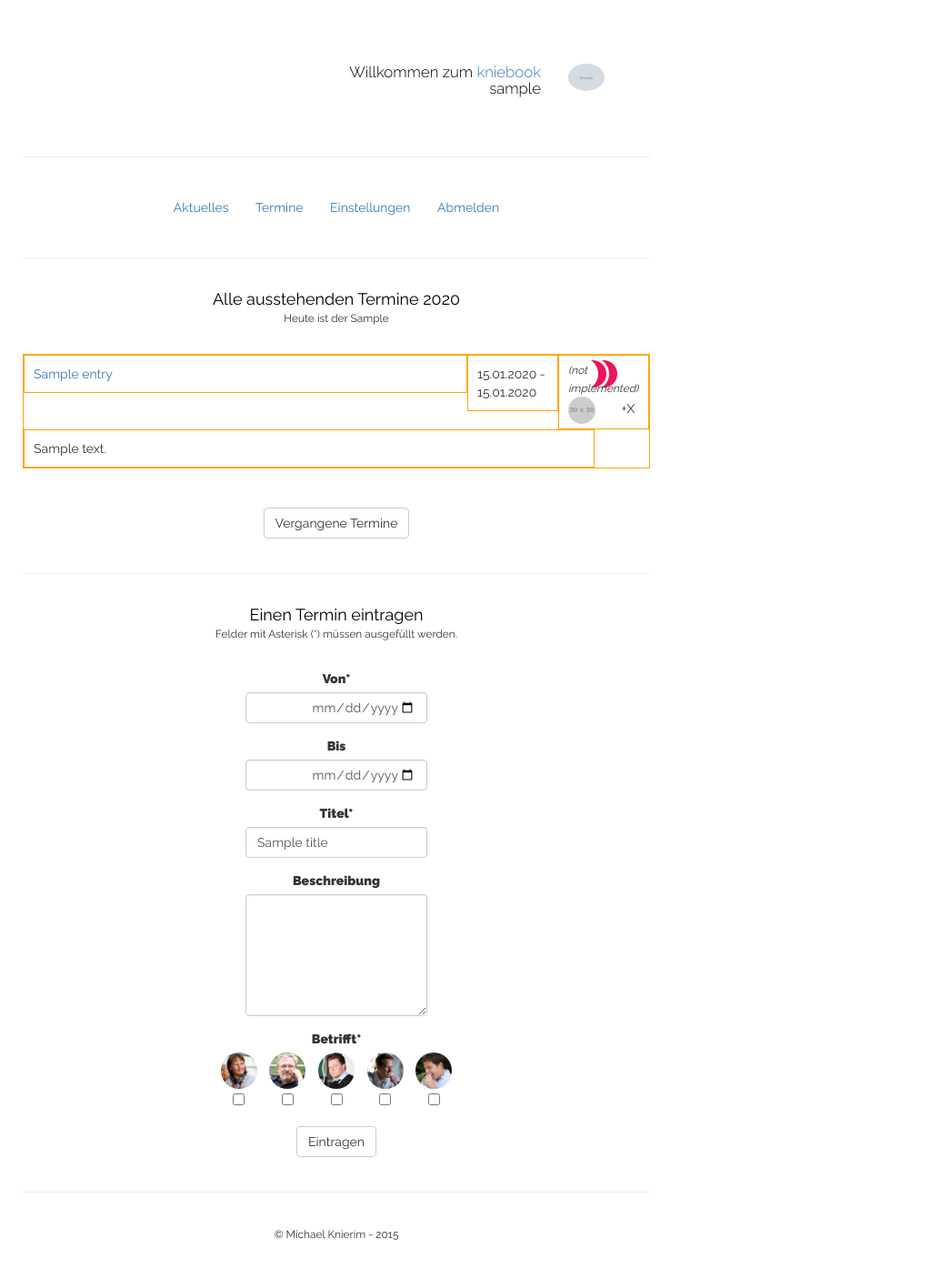
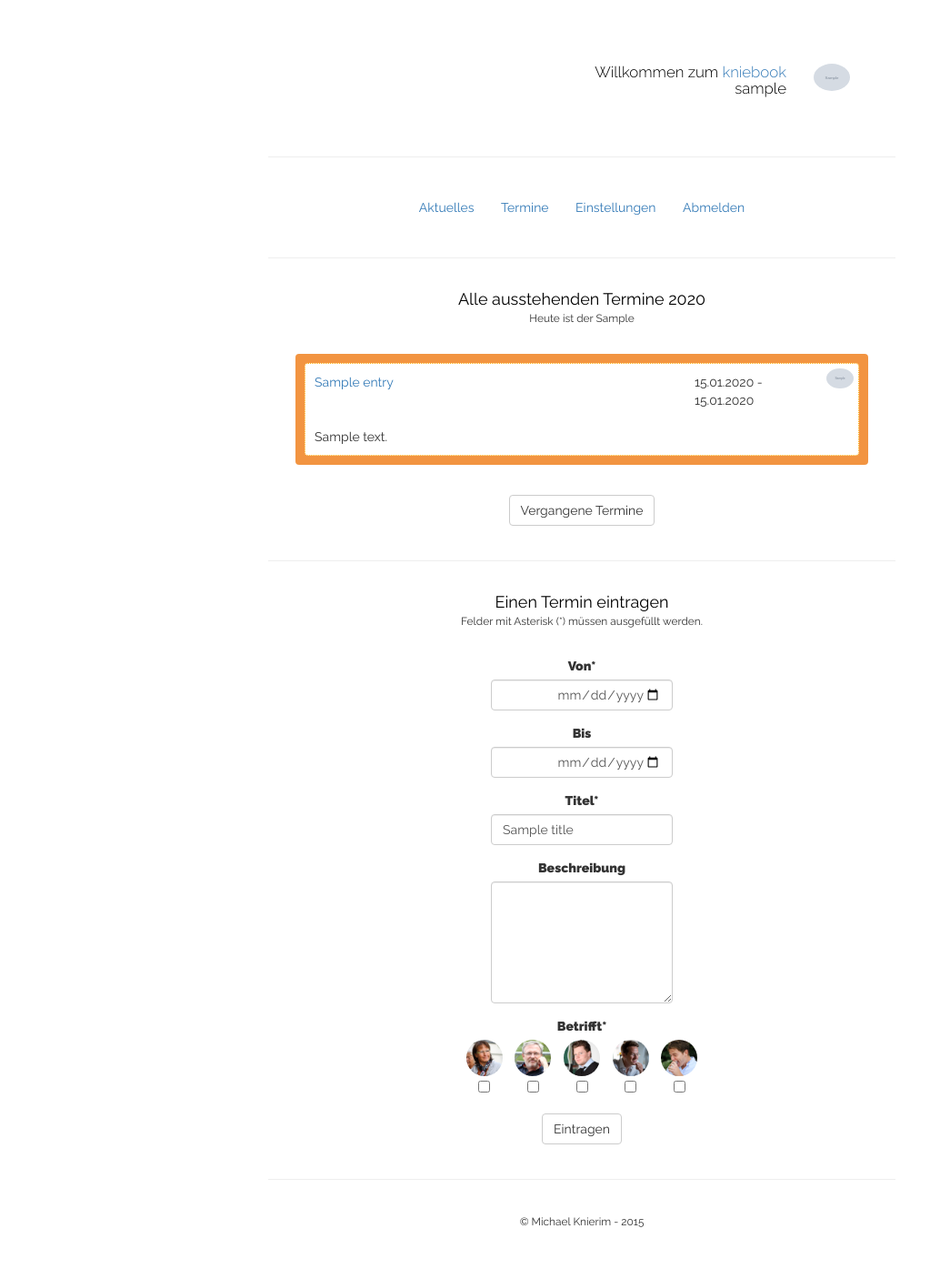
Before and after one commit to MKnierim/familybook, a Python web app: template kniebook-webapp/templates/termine.html in a window 1280 px wide. Shown: the whole page at 91% size, without its empty margins (0-1023 px from the left). After the commit the page ends 1349 px from the top, so only its background shows below. Run offline with Jinja, Linux system fonts and the light colour scheme; the template is opened without the code that fills it: most values are stand-ins (such as "Sample title", 1, 10 or a date in 2020); grey boxes marked "Sample" are stand-in pictures; grey boxes labelled with a size stand in for pictures from a placeholder-image service; some libraries are stand-ins or nearby versions.

Commit message:
Implement avatar display in date-list

```diff
--- a/kniebook-webapp/databases.py
+++ b/kniebook-webapp/databases.py
@@ -155,7 +155,7 @@ class Calendar(db.Model):
 	title = db.StringProperty(required=True)
 	description = db.TextProperty()
 	author = db.ReferenceProperty()
-	concerned_users = db.ListProperty(str)
+	concerned_users = db.ListProperty(str)		# It would be a nice idea to create my own property class here by extending the db.ListProperty() to store an array of db.ReferenceProperty objects or unique identifiers for user ids...
 	created = db.DateProperty(auto_now_add=True)
 	last_modified = db.DateTimeProperty(auto_now=True)
 
--- a/kniebook-webapp/static/css/main.css
+++ b/kniebook-webapp/static/css/main.css
@@ -62,7 +62,8 @@ a:hover {
 
 @media screen and (max-height: 800px) {
 	.container {
-		margin: 10px;
+		margin: 10px auto;
+		width: calc(100% - 20px);
 	}
 }
 
@@ -159,10 +160,17 @@ a:hover {
 	width: 100%;
 	margin-bottom: 10px;
 	overflow: auto;
+	background-color: #fff;
+	border: 1px dotted orange;
+	border-radius: 4px;
+}
+
+.date-row:last-of-type	{
+	margin-bottom: 0px;
 }
 
 .date-title {
-	width: calc(100% - 200px);
+	width: calc(100% - 190px);
 	float: left;
 	padding: 10px;
 }
@@ -186,15 +194,16 @@ a:hover {
 }
 
 .date-concern {
-	width: 100px;
+	width: 90px;
 	float: right;
-	padding: 5px 10px;
+	padding: 5px 5px 5px 10px;
+	text-align: right;
 }
 
 .date-concern.short {
 	background-image: url("/images/ui/date-multiple-icon.png");
 	background-repeat: no-repeat;
-	background-position: 7px 5px;
+	background-position: 13px 5px;
 }
 
 .date-concern span {
@@ -202,8 +211,12 @@ a:hover {
 }
 
 #date-list {
-	margin: 0;
-	width: 100%;
+	margin: 0 30px;
+	width: calc(100% - 60px);
+	background-color: #F29441;
+	border-color: #ccc;
+	border-radius: 4px;
+	padding: 10px;
 }
 
 #date-list h3 {
@@ -211,13 +224,19 @@ a:hover {
 	font-weight: bold;
 }
 
-#date-list div {
+/*#date-list div {
 	border: 1px solid orange;
-}
+}*/
 
 @media screen and (max-width: 480px) {
+	#date-list {
+		margin: 0;
+		width: 100%;
+	}
+
 	.date-title {
-		width: calc(100% - 100px);
+		width: calc(100% - 90px);
+		overflow: auto;
 	}
 
 	.date-date {
@@ -232,6 +251,7 @@ a:hover {
 
 /* ------------------------------------
  * Seasonal stylings
+ * Delete eventually? Seems redundant with separate css sheets
  * ------------------------------------
  */
 .btn-winter {
--- a/kniebook-webapp/templates/termine.html
+++ b/kniebook-webapp/templates/termine.html
@@ -20,16 +20,28 @@
 					<!-- Not implemented -->
 
 					{% for entry in dates %}
-						<!-- Date row -->
+						<!-- Single date row -->
 						<div class="date-row">
 							<div class="date-title">
 								<a href="/termin/{{ entry.key().id() }}">{{entry.title}}</a>
 							</div>
-							<div class="date-concern short">
-								<small><i>(not implemented)</i></small>
-								<img src="http://placehold.it/30x30&text=1" class="img-circle">
-								<span>+X</span>
-							</div>
+
+							<!-- If there are less than two concerned users (or maybe groups later), show their avatars. -->
+							{% if entry.concerned_users|length <= 2 %}
+								<div class="date-concern">
+									{% for person in entry.concerned_users %}
+										<img src="/images/avatare/{{ entry.get_concerned_avatar(person) }}" class="img-circle avatar-xs" alt="{{ person }}">
+									{% endfor %}
+								</div>
+
+							<!-- Otherweise show only the shortened version of concerned users with the first user in the list showing an avatar and the rest hidden. -->
+							{% else %}
+								<div class="date-concern short">
+									<img src="/images/avatare/{{ entry.get_concerned_avatar(entry.concerned_users|first()) }}" class="img-circle avatar-xs" alt="{{ entry.concerned_users|first() }}">
+									<span>+{{ entry.concerned_users|length - 1 }}</span>
+								</div>
+							{% endif %}
+
 							<div class="date-date">
 								{{entry.start_date.strftime("%d.%m.%Y")}}
 								{% if entry.end_date %} - {{entry.end_date.strftime("%d.%m.%Y")}}{% endif %}
@@ -38,13 +50,16 @@
 								{% if entry.description %}
 									{{entry.description}}
 								{% else %}
-									<small><i>(Kurzbeschreibung not implemented)</i></small>
+									<small><i>(n/i)</i></small>
 								{% endif %}
 							</div>
 							{% if nutzer.username == "Admin" or nutzer.username == entry.author.username %}
-								<div class="date-controls">✎</div>
-								<div class="date-controls">✖</div>
-								<form method="post"><button type="submit" name="delete_date" value="{{entry.key().id()}}" class="btn-link btn-xs">Löschen</button></form>
+								<div class="date-controls">
+									<button type="" name="edit_date" value="" class="btn-link btn-xs">✎</button>
+								</div>
+								<div class="date-controls">
+									<form method="post"><button type="submit" name="delete_date" value="{{entry.key().id()}}" class="btn-link btn-xs">✖</button></form>
+								</div>
 							{% endif %}
 						</div>
 					{% endfor %}
```
Also changed, not shown: kniebook-webapp/templates/base.html (line endings or trailing spaces), kniebook-webapp/testing/date-list.html (renamed from kniebook-webapp/testing/testing.html), 1 other file.
